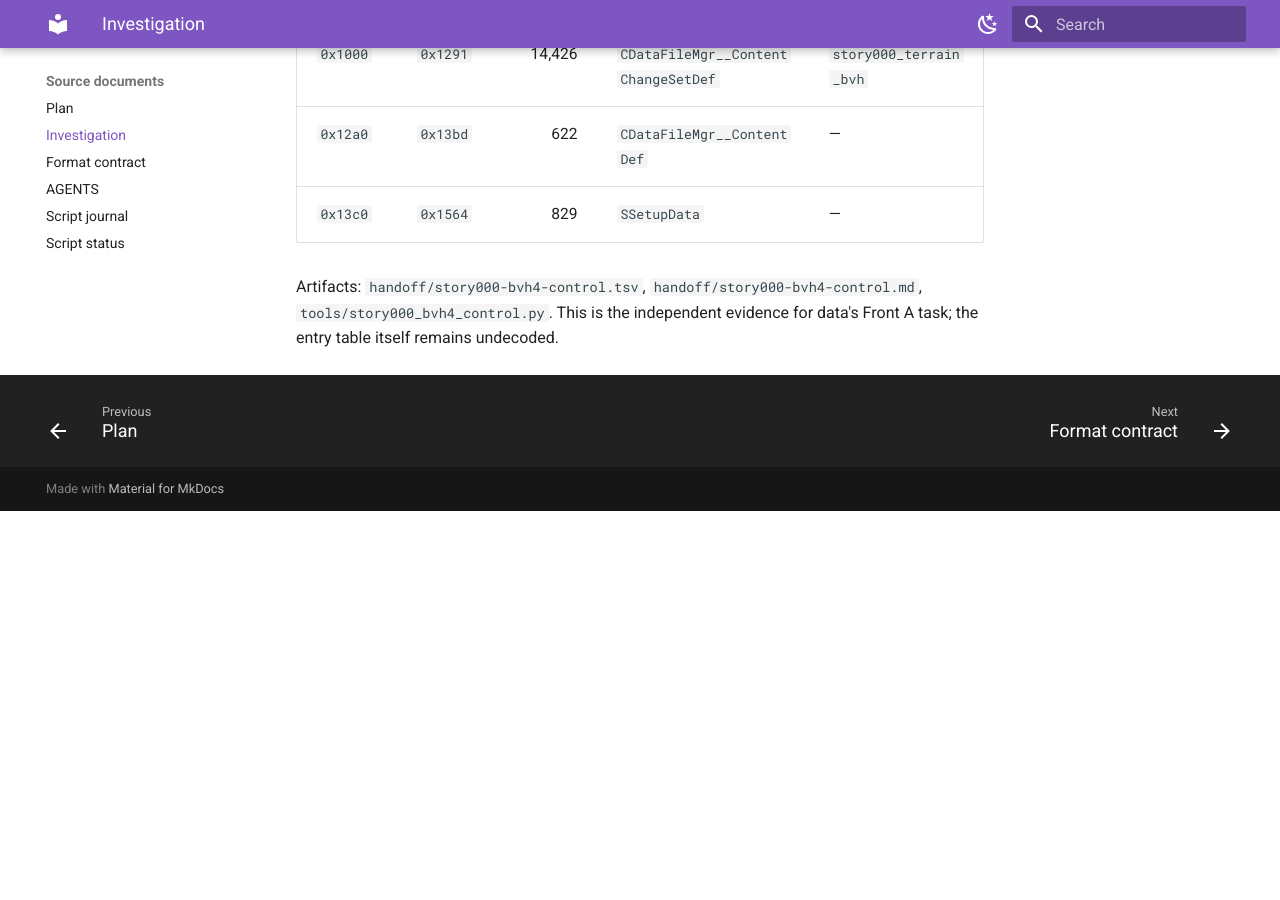
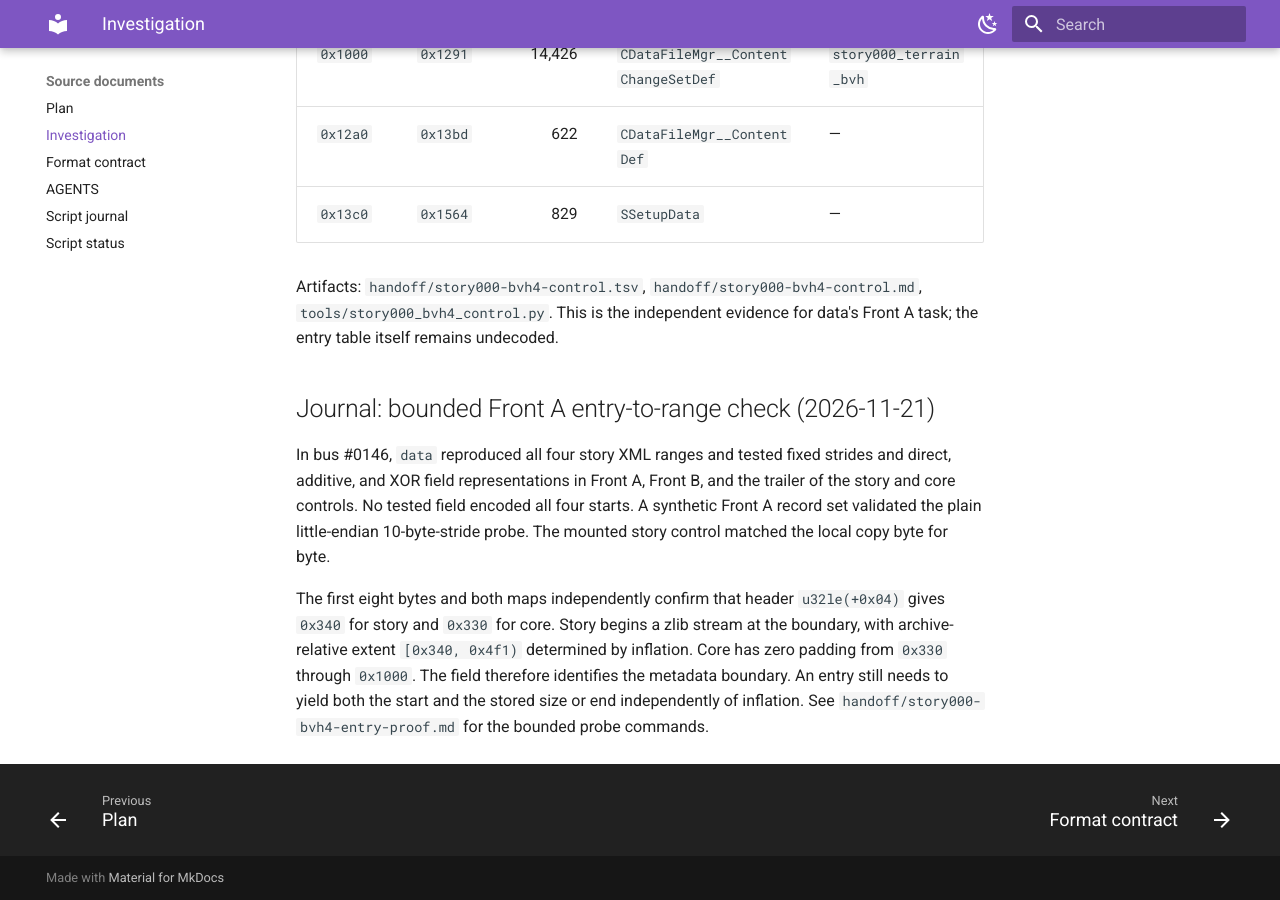
Before and after one commit to lynxnathan/rage-tools-vi, an MkDocs documentation site: the page built from docs/reference/source-investigation.md, in a window 1280 px wide and 900 px high, scrolled down 64901 px. Built offline with MkDocs 1.6.1 and Material for MkDocs 9.7.7, drawn with Linux system fonts in a browser that asks for light colours; before the commit the page ends 65412 px from its top, so only the background shows below that.

Commit message:
Record bounded Front A entry proof result

```diff
--- a/investigation.md
+++ b/investigation.md
@@ -2174,3 +2174,20 @@ Artifacts: `handoff/story000-bvh4-control.tsv`,
 `handoff/story000-bvh4-control.md`, `tools/story000_bvh4_control.py`.
 This is the independent evidence for data's Front A task; the entry table
 itself remains undecoded.
+
+## Journal: bounded Front A entry-to-range check (2026-11-21)
+
+In bus #0146, `data` reproduced all four story XML ranges and tested fixed
+strides and direct, additive, and XOR field representations in Front A,
+Front B, and the trailer of the story and core controls. No tested field
+encoded all four starts. A synthetic Front A record set validated the plain
+little-endian 10-byte-stride probe. The mounted story control matched the
+local copy byte for byte.
+
+The first eight bytes and both maps independently confirm that header
+`u32le(+0x04)` gives `0x340` for story and `0x330` for core. Story begins a
+zlib stream at the boundary, with archive-relative extent `[0x340, 0x4f1)`
+determined by inflation. Core has zero padding from `0x330` through `0x1000`.
+The field therefore identifies the metadata boundary. An entry still needs
+to yield both the start and the stored size or end independently of inflation.
+See `handoff/story000-bvh4-entry-proof.md` for the bounded probe commands.
```
Also changed, not shown: plan.md (+9 -5 lines).
